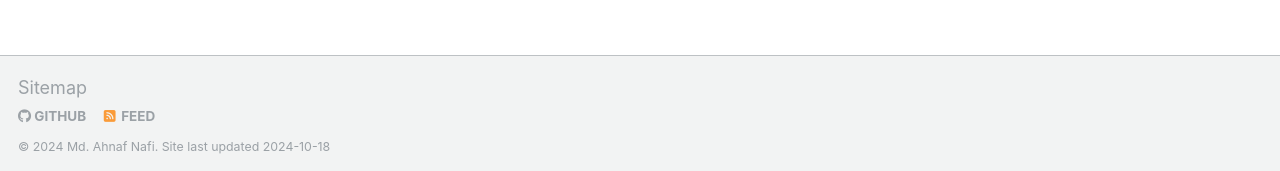
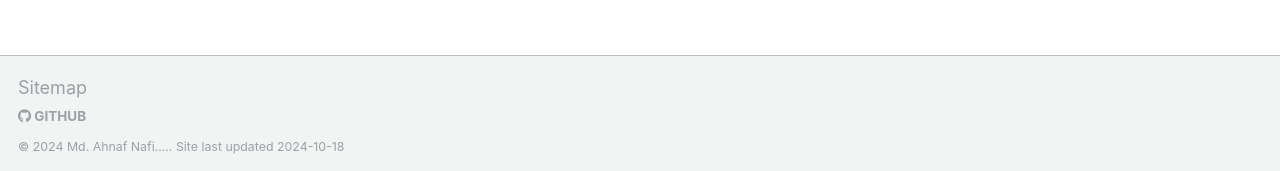
Before and after one commit to NafixData/ahnafnafi, a Jekyll site: the page built from _pages/about.md, in a window 1280 px wide and 900 px high, scrolled down 1572 px. Shown: the part 726-897 px from the top of the window. Built offline with Jekyll 4.4.1, drawn with Linux system fonts in a browser that asks for light colours.

Commit message:
Update footer.html

```diff
--- a/_includes/footer.html
+++ b/_includes/footer.html
@@ -1,19 +1,16 @@
 {% include base_path %}
 
-{% if site.author.github or site.author.bitbucket or site.atom_feed.hide != true %}
+{% if site.author.github != true %}
 <div class="page__footer-follow">
   <ul class="social-icons">
     {% if site.author.github %}
       <li><a href="http://github.com/{{ site.author.github }}"><i class="fab fa-github" aria-hidden="true"></i> GitHub</a></li>
-    {% endif %}
-    {% if site.atom_feed.hide != true %}
-    <li><a href="{% if site.atom_feed.path %}{{ site.atom_feed.path }}{% else %}{{ base_path }}/feed.xml{% endif %}"><i class="fa fa-fw fa-rss-square" aria-hidden="true"></i> {{ site.data.ui-text[site.locale].feed_label | default: "Feed" }}</a></li>
     {% endif %}
   </ul>
 </div>
 {% endif %}
 
 <div class="page__footer-copyright">
-  &copy; {{ site.time | date: '%Y' }} {{ site.name | default: site.title }}.
+  &copy; {{ site.time | date: '%Y' }} {{ site.name | default: site.title }}.....
   Site last updated {{ "now" | date: '%Y-%m-%d' %}}
 </div>
```
